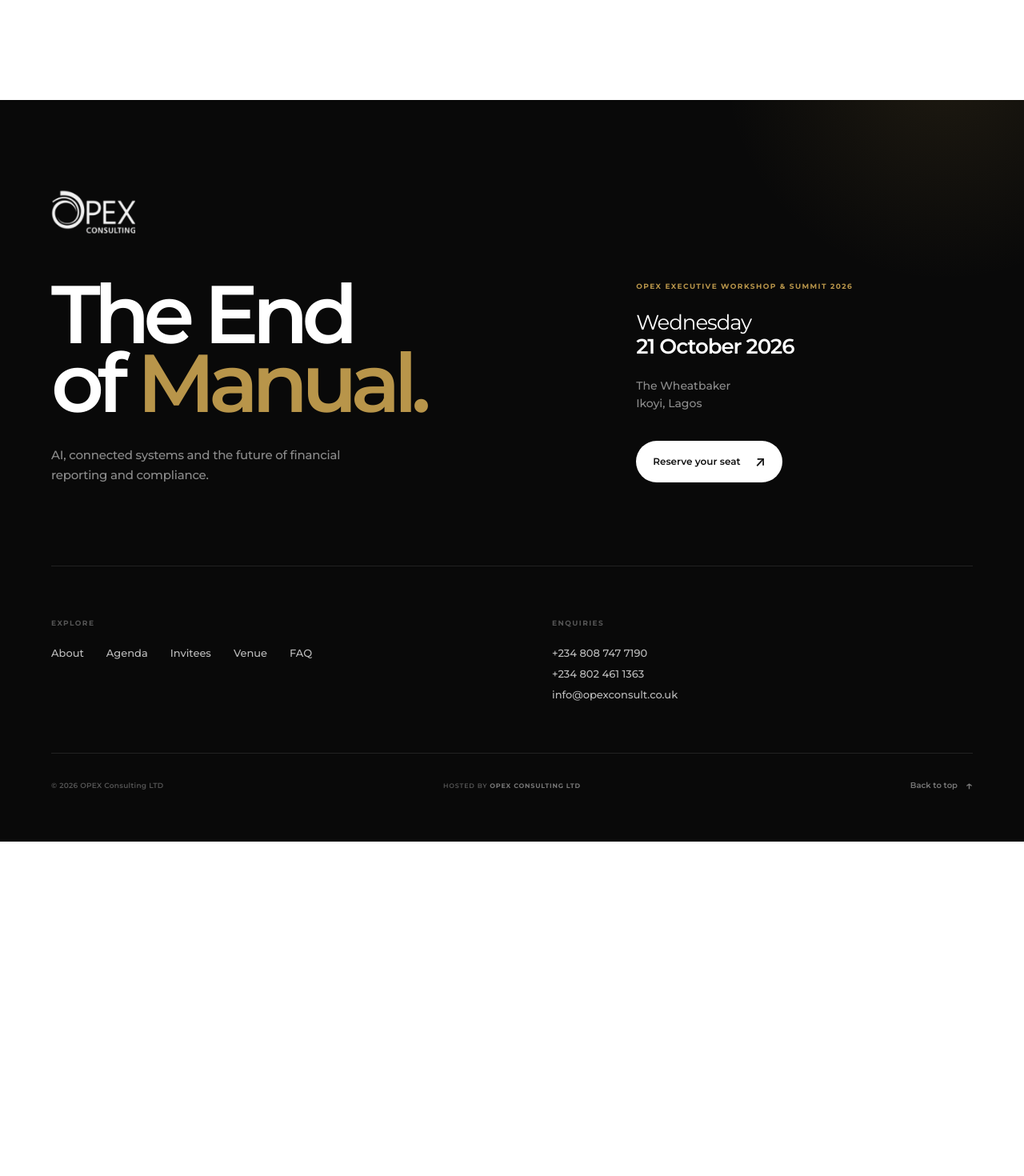
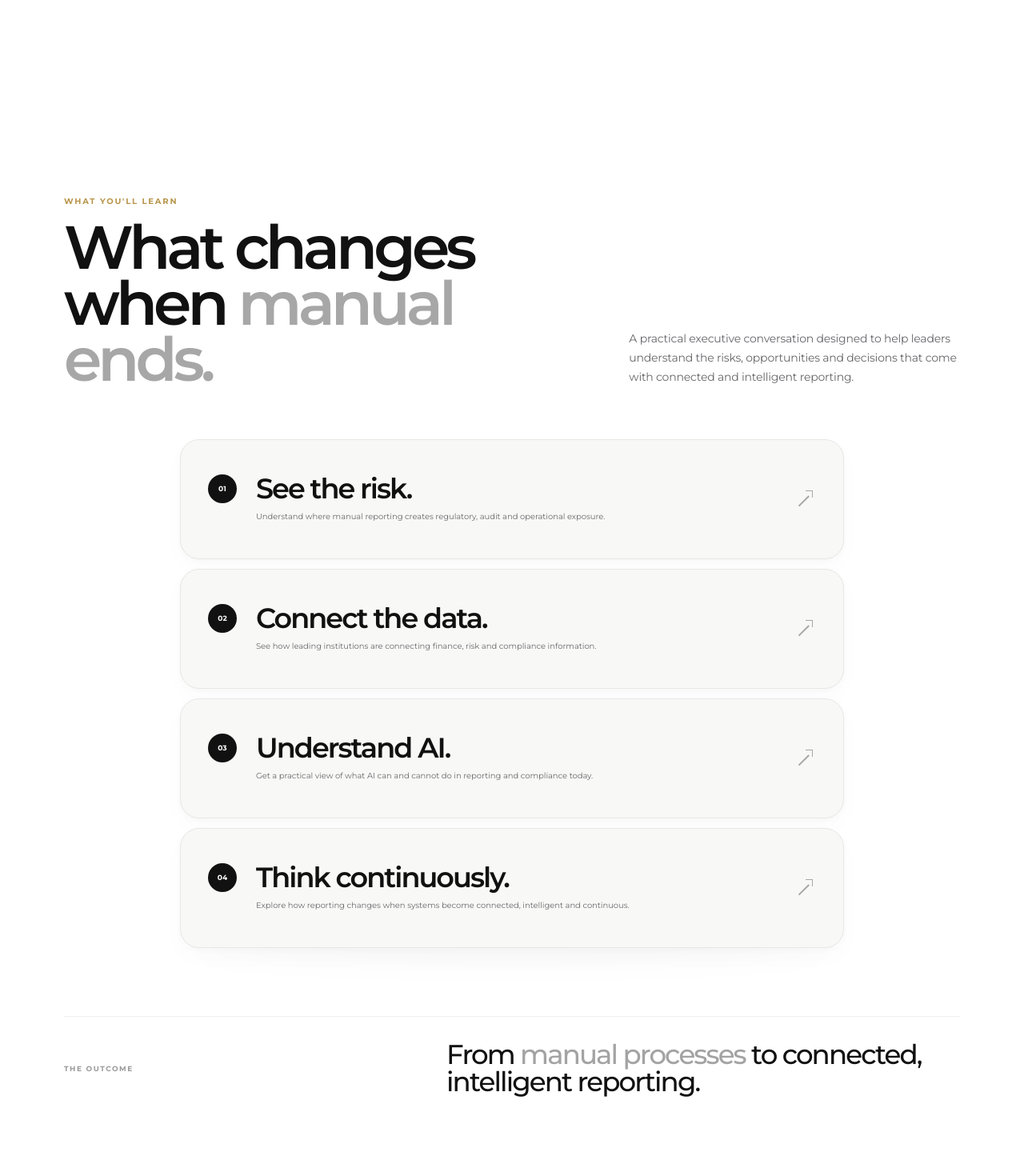
Before and after one commit to OPEX-Consulting/conference-26, a Next.js app: page / in a window 1280 px wide. Shown: the part 8900-10370 px from the top of the page at 80% size. Before the commit the page ends 9952 px from the top, so only its background shows below. Built offline with nearby package versions, Linux system fonts and the light colour scheme.

Commit message:
added result page

```diff
--- /dev/null
+++ b/src/app/components/Result.tsx
@@ -0,0 +1,475 @@
+"use client";
+
+import styled from "styled-components";
+
+const outcomes = [
+  {
+    number: "01",
+    title: "See the risk.",
+    text: "Understand where manual reporting creates regulatory, audit and operational exposure.",
+  },
+  {
+    number: "02",
+    title: "Connect the data.",
+    text: "See how leading institutions are connecting finance, risk and compliance information.",
+  },
+  {
+    number: "03",
+    title: "Understand AI.",
+    text: "Get a practical view of what AI can and cannot do in reporting and compliance today.",
+  },
+  {
+    number: "04",
+    title: "Think continuously.",
+    text: "Explore how reporting changes when systems become connected, intelligent and continuous.",
+  },
+];
+
+const Arrow = styled.span`
+  width: 32px;
+  height: 32px;
+
+  display: flex;
+  align-items: center;
+  justify-content: center;
+
+  position: relative;
+
+  flex-shrink: 0;
+
+  opacity: 0.35;
+
+  transition: transform 0.6s cubic-bezier(0.22, 1, 0.36, 1), opacity 0.4s ease;
+`;
+
+const ArrowHead = styled.span`
+  position: absolute;
+
+  width: 9px;
+  height: 9px;
+
+  top: 5px;
+  right: 4px;
+
+  border-top: 1.5px solid #111111;
+  border-right: 1.5px solid #111111;
+`;
+
+const ArrowShaft = styled.span`
+  position: absolute;
+
+  width: 18px;
+  height: 1.5px;
+
+  top: 11px;
+  left: 5px;
+
+  background: #111111;
+
+  transform: rotate(-45deg);
+  transform-origin: right center;
+`;
+
+const Section = styled.section`
+  position: relative;
+
+  padding: 120px 0 130px;
+
+  background: #ffffff;
+
+  overflow: hidden;
+
+  @media (max-width: 700px) {
+    padding: 85px 0 95px;
+  }
+`;
+
+const Container = styled.div`
+  width: min(1120px, 90vw);
+
+  margin: 0 auto;
+`;
+
+const Header = styled.div`
+  display: grid;
+
+  grid-template-columns: 1fr 0.65fr;
+
+  align-items: end;
+
+  gap: 70px;
+
+  margin-bottom: 65px;
+
+  @media (max-width: 800px) {
+    grid-template-columns: 1fr;
+
+    gap: 22px;
+
+    margin-bottom: 45px;
+  }
+`;
+
+const Eyebrow = styled.div`
+  margin-bottom: 16px;
+
+  color: #b8954a;
+
+  font-size: 10px;
+  font-weight: 700;
+
+  letter-spacing: 0.18em;
+
+  text-transform: uppercase;
+`;
+
+const Heading = styled.h2`
+  max-width: 760px;
+
+  margin: 0;
+
+  color: #111111;
+
+  font-size: clamp(46px, 6vw, 76px);
+
+  line-height: 0.92;
+
+  letter-spacing: -0.065em;
+
+  font-weight: 600;
+
+  span {
+    color: #a7a7a7;
+  }
+
+  @media (max-width: 700px) {
+    font-size: clamp(42px, 13vw, 60px);
+  }
+`;
+
+const Description = styled.p`
+  max-width: 420px;
+
+  margin: 0;
+
+  color: #66666a;
+
+  font-size: 14px;
+
+  line-height: 1.7;
+
+  letter-spacing: -0.015em;
+
+  font-weight: 400;
+
+  @media (max-width: 700px) {
+    max-width: 100%;
+
+    font-size: 13px;
+
+    line-height: 1.65;
+  }
+`;
+
+const Stack = styled.div`
+  position: relative;
+
+  max-width: 920px;
+
+  margin: 0 auto;
+
+  padding: 0 45px;
+
+  @media (max-width: 700px) {
+    padding: 0 8px;
+  }
+`;
+
+const Card = styled.article`
+  position: relative;
+
+  min-height: 150px;
+
+  display: flex;
+
+  align-items: center;
+
+  justify-content: space-between;
+
+  gap: 35px;
+
+  padding: 28px 34px;
+
+  margin-bottom: 12px;
+
+  background: #f8f8f6;
+
+  border: 1px solid #e7e7e4;
+
+  border-radius: 24px;
+
+  box-shadow: 0 2px 8px rgba(0, 0, 0, 0.025), 0 12px 30px rgba(0, 0, 0, 0.018);
+
+  transition: transform 0.7s cubic-bezier(0.22, 1, 0.36, 1),
+    background 0.5s ease, border-color 0.5s ease,
+    box-shadow 0.7s cubic-bezier(0.22, 1, 0.36, 1);
+
+  &:hover {
+    background: #ffffff;
+
+    border-color: #dcdcd8;
+
+    transform: translateY(-6px) scale(1.012);
+
+    box-shadow: 0 8px 20px rgba(0, 0, 0, 0.045),
+      0 24px 60px rgba(0, 0, 0, 0.055);
+
+    ${Arrow} {
+      opacity: 1;
+
+      transform: translate(4px, -4px);
+    }
+  }
+
+  &:active {
+    transform: translateY(-2px) scale(1.005);
+  }
+
+  @media (max-width: 700px) {
+    min-height: 150px;
+
+    padding: 23px 21px;
+
+    border-radius: 20px;
+
+    gap: 15px;
+
+    &:hover {
+      transform: translateY(-3px) scale(1.008);
+    }
+  }
+`;
+
+const CardLeft = styled.div`
+  display: flex;
+
+  align-items: flex-start;
+
+  gap: 24px;
+
+  min-width: 0;
+
+  @media (max-width: 700px) {
+    gap: 14px;
+  }
+`;
+
+const Number = styled.div`
+  flex-shrink: 0;
+
+  width: 36px;
+  height: 36px;
+
+  display: flex;
+
+  align-items: center;
+  justify-content: center;
+
+  border-radius: 50%;
+
+  background: #111111;
+
+  color: #ffffff;
+
+  font-size: 9px;
+
+  font-weight: 700;
+
+  letter-spacing: 0.02em;
+
+  transition: transform 0.5s cubic-bezier(0.22, 1, 0.36, 1);
+
+  ${Card}:hover & {
+    transform: scale(1.08);
+  }
+
+  @media (max-width: 700px) {
+    width: 32px;
+    height: 32px;
+  }
+`;
+
+const CardContent = styled.div`
+  min-width: 0;
+`;
+
+const CardTitle = styled.h3`
+  margin: 0;
+
+  color: #111111;
+
+  font-size: clamp(23px, 3vw, 35px);
+
+  line-height: 1;
+
+  letter-spacing: -0.055em;
+
+  font-weight: 600;
+
+  transition: transform 0.6s cubic-bezier(0.22, 1, 0.36, 1);
+`;
+
+const CardText = styled.p`
+  max-width: 560px;
+
+  margin: 10px 0 0;
+
+  color: #6b6b6f;
+
+  font-size: 10px;
+
+  line-height: 1.65;
+
+  letter-spacing: -0.005em;
+`;
+
+const StackShadow = styled.div`
+  position: absolute;
+
+  left: 70px;
+  right: 70px;
+
+  bottom: -10px;
+
+  height: 40px;
+
+  background: rgba(0, 0, 0, 0.035);
+
+  border-radius: 50%;
+
+  filter: blur(20px);
+
+  z-index: 0;
+
+  pointer-events: none;
+
+  @media (max-width: 700px) {
+    left: 30px;
+    right: 30px;
+  }
+`;
+
+const BottomStatement = styled.div`
+  display: grid;
+
+  grid-template-columns: 0.8fr 1.2fr;
+
+  align-items: center;
+
+  gap: 50px;
+
+  margin-top: 85px;
+
+  padding-top: 30px;
+
+  border-top: 1px solid #eeeeee;
+
+  @media (max-width: 700px) {
+    grid-template-columns: 1fr;
+
+    gap: 10px;
+
+    margin-top: 65px;
+  }
+`;
+
+const StatementLabel = styled.div`
+  color: #999999;
+
+  font-size: 9px;
+
+  font-weight: 700;
+
+  letter-spacing: 0.17em;
+
+  text-transform: uppercase;
+`;
+
+const Statement = styled.p`
+  max-width: 650px;
+
+  margin: 0;
+
+  color: #111111;
+
+  font-size: clamp(22px, 3vw, 34px);
+
+  line-height: 1.02;
+
+  letter-spacing: -0.055em;
+
+  font-weight: 500;
+
+  span {
+    color: #a3a3a3;
+  }
+`;
+
+export default function Result() {
+  return (
+    <Section id="results">
+      <Container>
+        <Header>
+          <div>
+            <Eyebrow>WHAT YOU&apos;LL LEARN</Eyebrow>
+
+            <Heading>
+              What changes
+              <br />
+              when <span>manual ends.</span>
+            </Heading>
+          </div>
+
+          <Description>
+            A practical executive conversation designed to help leaders
+            understand the risks, opportunities and decisions that come with
+            connected and intelligent reporting.
+          </Description>
+        </Header>
+
+        <Stack>
+          <StackShadow />
+
+          {outcomes.map((outcome) => (
+            <Card key={outcome.number}>
+              <CardLeft>
+                <Number>{outcome.number}</Number>
+
+                <CardContent>
+                  <CardTitle>{outcome.title}</CardTitle>
+
+                  <CardText>{outcome.text}</CardText>
+                </CardContent>
+              </CardLeft>
+
+              <Arrow>
+                <ArrowHead />
+                <ArrowShaft />
+              </Arrow>
+            </Card>
+          ))}
+        </Stack>
+
+        <BottomStatement>
+          <StatementLabel>THE OUTCOME</StatementLabel>
+
+          <Statement>
+            From <span>manual processes</span> to connected,
+            <br />
+            intelligent reporting.
+          </Statement>
+        </BottomStatement>
+      </Container>
+    </Section>
+  );
+}
--- a/src/app/page.tsx
+++ b/src/app/page.tsx
@@ -7,6 +7,7 @@
 import Agenda from "./components/Agenda";
 import Venue from "./components/Venue";
 import Faq from "./components/Faq";
+import Result from "./components/Result";
 import Footer from "./components/Footer";
 
 export default function Home() {
@@ -20,6 +21,7 @@
       <Agenda />
       <Venue />
       <Faq />
+      <Result />
       <Footer />
     </>
   );
```
